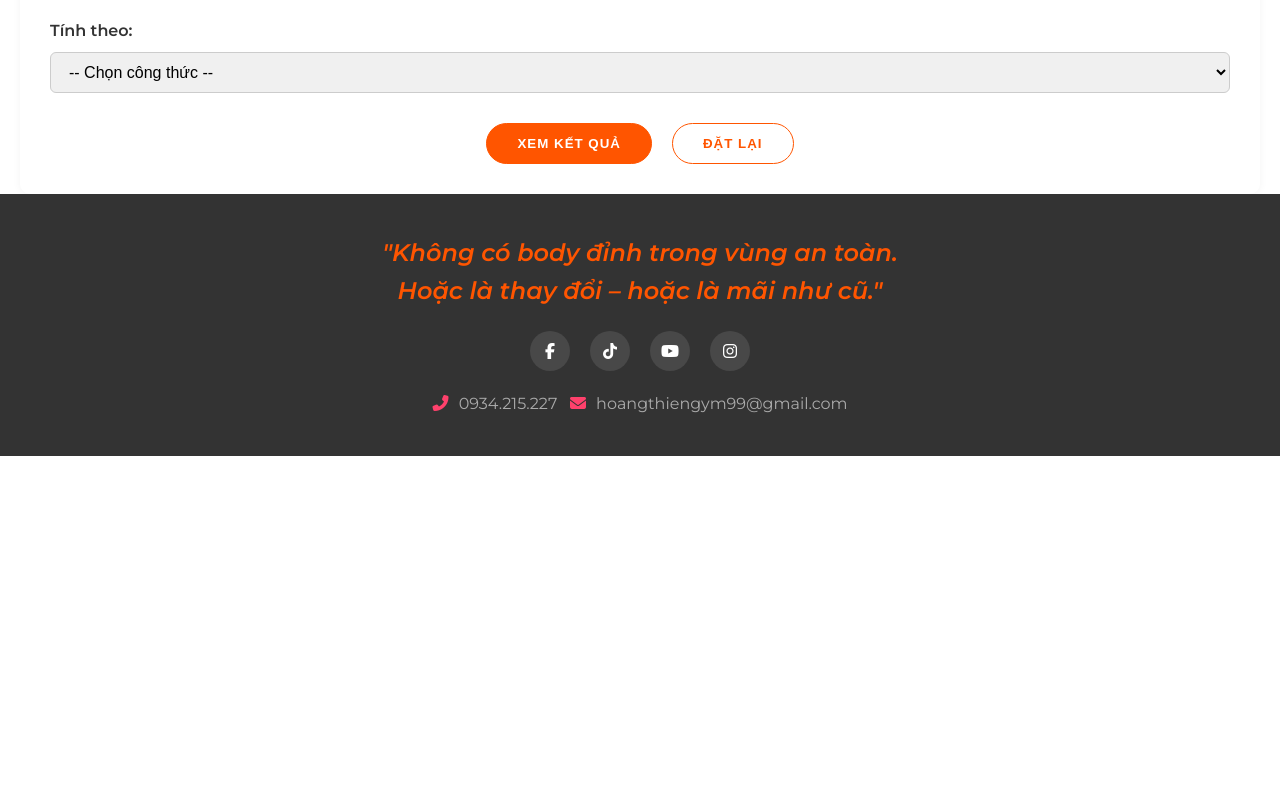
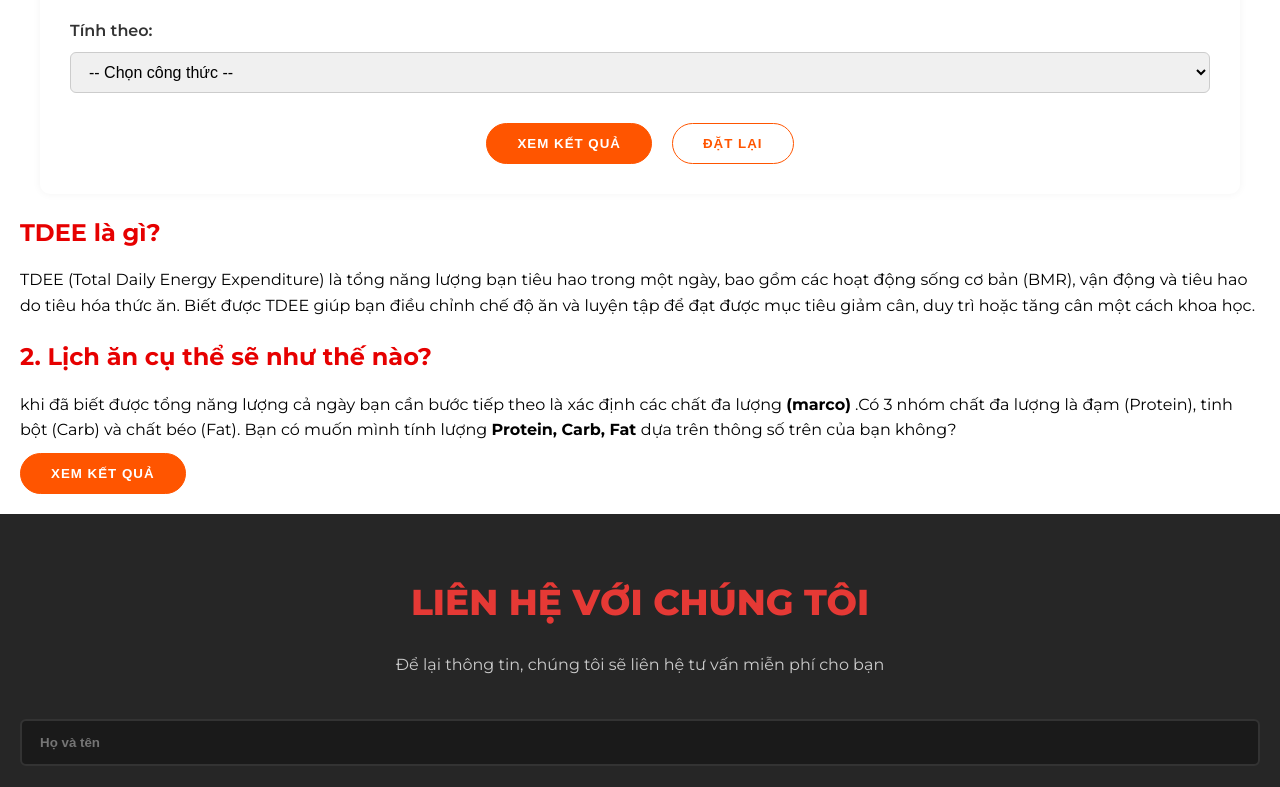
Before and after one commit to ThienAress/htcoaching, a React (Vite) app in the folder my-create-app/: page /tdee-calculator in a window 1280 px wide. Shown: the part 673-1460 px from the top of the page. Before the commit the page ends 1129 px from the top, so only its background shows below. Built offline with nearby package versions, Linux system fonts and the light colour scheme.

Commit message:
code done logic tdeeCalculator

```diff
--- a/my-create-app/src/Pages/TdeeCalculator/TdeeCalculator.css
+++ b/my-create-app/src/Pages/TdeeCalculator/TdeeCalculator.css
@@ -1,13 +1,8 @@
-.tdee {
-  background-color: #f9f9f9;
-  padding: 60px 20px;
-}
-
 .tdee-title {
   text-align: center;
   font-size: 2rem;
   color: #e60000;
-  margin-bottom: 40px;
+  margin: 20px 0;
   font-weight: bold;
   text-transform: uppercase;
 }
@@ -17,26 +12,28 @@
   padding: 30px;
   border-radius: 10px;
   box-shadow: 0 0 8px rgba(0, 0, 0, 0.05);
+  max-width: 1200px;
+  margin: 0 auto;
 }
 
-.form-grid {
+.tdee .form-grid {
   display: grid;
   gap: 20px;
 }
 
-.form-group {
+.tdee .form-group {
   display: flex;
   flex-direction: column;
 }
 
-.form-group label {
+.tdee .form-group label {
   font-weight: 600;
   margin-bottom: 8px;
   color: #333;
 }
 
-.form-group input,
-.form-group select {
+.tdee .form-group input,
+.tdee .form-group select {
   padding: 10px 14px;
   border: 1px solid #ccc;
   border-radius: 6px;
@@ -45,38 +42,126 @@
   transition: 0.2s ease-in-out;
 }
 
-.form-group input:focus,
-.form-group select:focus {
+.tdee .form-group input:focus,
+.tdee .form-group select:focus {
   background-color: #fff;
-  border-color: #e60000;
+  border-color: var(--primary-color);
   outline: none;
 }
 
-.form-actions {
+.tdee .form-actions {
   display: flex;
   justify-content: center;
   gap: 20px;
   margin-top: 30px;
+  flex-wrap: wrap;
 }
 
 .tdee-result-box {
-  margin-top: 30px;
-  padding: 20px;
-  border: 1px solid #ddd;
-  border-radius: 10px;
-  background-color: #fefefe;
-  box-shadow: 0 2px 8px rgba(0, 0, 0, 0.05);
+  margin-top: 40px;
+  display: grid;
+  grid-template-columns: repeat(auto-fit, minmax(280px, 1fr));
+  gap: 20px;
+  text-align: center;
 }
 
-.tdee-result-box p {
-  font-size: 1rem;
-  margin-bottom: 10px;
-  line-height: 1.6;
-  color: #34495e;
+.result-card {
+  background-color: #e4e4e9;
+  border-radius: 6px;
+  padding: 30px 15px;
+  box-shadow: 0 2px 6px rgba(0, 0, 0, 0.05);
 }
 
-.tdee-result-box strong {
-  color: #2980b9;
+.result-card h4 {
+  font-size: 1.1rem;
+  font-weight: bold;
+  color: #0a0a23;
+  margin-bottom: 10px;
+}
+
+.result-card .value {
+  font-size: 2.4rem;
+  font-weight: bold;
+  color: red;
+  margin-bottom: 8px;
+}
+
+.result-card span {
+  font-size: 1rem;
+  color: #0a0a23;
+  margin-left: 5px;
+}
+/* Description section */
+.tdee-description,
+.tdee-info-section {
+  margin: 20px 0;
+  background: #fff;
+}
+
+.tdee-description h3,
+.tdee-info-section h3,
+.tdee-info-contact {
+  font-size: 1.5rem;
+  color: #e60000;
+  margin-bottom: 15px;
+}
+
+.tdee-description p,
+.tdee-info-section p {
+  font-size: 1rem;
+  color: var(--black-color);
+  line-height: 1.6;
+}
+
+.tdee-info-section .btn {
+  margin-top: 10px;
+}
+
+.macro-table {
+  display: grid;
+  grid-template-columns: repeat(auto-fit, minmax(220px, 1fr));
+  gap: 24px;
+  margin-top: 32px;
+}
+
+.macro-card {
+  border: 1px solid #ddd;
+  border-radius: 12px;
+  overflow: hidden;
+  background-color: #fffefc;
+  box-shadow: 0 4px 10px rgba(0, 0, 0, 0.06);
+}
+
+.macro-card h4 {
+  background-color: #1e88e5;
+  color: white;
+  font-size: 14px;
+  font-weight: 600;
+  text-align: center;
+  padding: 10px;
+  margin: 0;
+}
+
+.macro-row {
+  display: flex;
+  flex-direction: column;
+  align-items: center;
+  justify-content: center;
+  padding: 14px 0;
+  border-top: 1px solid #f0f0f0;
+}
+
+.macro-row strong {
+  font-size: 24px;
+  color: #2d2d2d;
+  font-weight: 600;
+}
+
+.macro-row span {
+  font-size: 13px;
+  color: #777;
+  font-style: italic;
+  margin-top: 2px;
 }
 
 .error-message {
@@ -85,10 +170,3 @@
   margin-top: 4px;
   font-style: italic;
 }
-
-.error-message {
-  color: #ee2711;
-  font-size: 1rem;
-  margin-top: 4px;
-  font-style: italic;
-}
--- a/my-create-app/src/Pages/TdeeCalculator/TdeeCalculator.jsx
+++ b/my-create-app/src/Pages/TdeeCalculator/TdeeCalculator.jsx
@@ -1,6 +1,7 @@
 import React, { useState } from "react";
 import FooterMinimal from "../../components/Footer/FooterMinimal";
 import HeaderMinimal from "../../components/Header/HeaderMinimal";
+import Contact from "../../components/Contact/Contact";
 import "./TdeeCalculator.css";
 
 const TdeeCalculator = () => {
@@ -17,10 +18,13 @@ const TdeeCalculator = () => {
   const [errors, setErrors] = useState({});
   const [tdee, setTdee] = useState(null);
   const [bmr, setBmr] = useState(null);
+  const [macroSet, setMacroSet] = useState(null);
 
   const handleChange = (e) => {
-    setForm({ ...form, [e.target.name]: e.target.value });
-    setErrors({ ...errors, [e.target.name]: "" });
+    const { name, value } = e.target;
+    if (!name) return;
+    setForm((prev) => ({ ...prev, [name]: value }));
+    setErrors((prev) => ({ ...prev, [name]: "" }));
   };
 
   const handleSubmit = (e) => {
@@ -28,7 +32,6 @@ const TdeeCalculator = () => {
     const { gender, height, weight, age, activity, formula, bodyfat } = form;
 
     let newErrors = {};
-
     if (!gender) newErrors.gender = "Vui lòng chọn giới tính.";
     if (!height) newErrors.height = "Vui lòng nhập chiều cao.";
     if (!weight) newErrors.weight = "Vui lòng nhập cân nặng.";
@@ -62,6 +65,7 @@ const TdeeCalculator = () => {
     const calculatedTdee = Math.round(calculatedBmr * act);
     setBmr(Math.round(calculatedBmr));
     setTdee(calculatedTdee);
+    setMacroSet(null);
   };
 
   const handleReset = () => {
@@ -77,16 +81,39 @@ const TdeeCalculator = () => {
     setTdee(null);
     setBmr(null);
     setErrors({});
+    setMacroSet(null);
+  };
+
+  const calculateMacro = () => {
+    if (!tdee) return;
+
+    const plans = {
+      "Low-carb": { protein: 0.4, fat: 0.4, carb: 0.2 },
+      "Moderate-carb ": { protein: 0.3, fat: 0.35, carb: 0.35 },
+      "High-carb": { protein: 0.3, fat: 0.2, carb: 0.5 },
+    };
+
+    const results = {};
+    for (const [goal, ratio] of Object.entries(plans)) {
+      const pCal = tdee * ratio.protein;
+      const cCal = tdee * ratio.carb;
+      const fCal = tdee * ratio.fat;
+      results[goal] = {
+        protein: Math.round(pCal / 4),
+        carb: Math.round(cCal / 4),
+        fat: Math.round(fCal / 9),
+      };
+    }
+    setMacroSet(results);
   };
 
   return (
     <>
       <HeaderMinimal />
-
-      <section className="tdee-section">
+      <section className="tdee">
         <div className="container">
           <h2 className="tdee-title">
-            ĐO LƯỢNG CALO TIÊU HAO TRONG 1 NGÀY (TDEE)
+            ĐO LƯỢNG CALO ĐỐT CHÁY TRONG 1 NGÀY TDEE
           </h2>
 
           <form
@@ -210,24 +237,80 @@ const TdeeCalculator = () => {
 
             {tdee && bmr && (
               <div className="tdee-result-box">
-                <p>
-                  <strong>🔹 BMR (Tỉ lệ trao đổi chất cơ bản):</strong>{" "}
-                  {bmr.toLocaleString()} kcal/ngày
-                </p>
-                <p>
-                  <strong>🔸 TDEE (Tổng năng lượng tiêu hao):</strong>{" "}
-                  {tdee.toLocaleString()} kcal/ngày
-                </p>
-                <p>
-                  <strong>📌 Gợi ý hấp thụ:</strong> {tdee.toLocaleString()}{" "}
-                  kcal/ngày để duy trì cân nặng hiện tại
-                </p>
+                <div className="result-card">
+                  <h4>TDEE của bạn:</h4>
+                  <div className="value">
+                    {tdee}
+                    <span> kcal/ngày</span>
+                  </div>
+                </div>
+                <div className="result-card">
+                  <h4>BMR của bạn:</h4>
+                  <div className="value">
+                    {bmr}
+                    <span> kcal/ngày</span>
+                  </div>
+                </div>
+                <div className="result-card">
+                  <h4>Lượng calo cần thiết:</h4>
+                  <div className="value">
+                    {tdee}
+                    <span> kcal/ngày</span>
+                  </div>
+                </div>
               </div>
             )}
           </form>
+
+          <div className="tdee-description">
+            <h3>TDEE là gì?</h3>
+            <p>
+              TDEE (Total Daily Energy Expenditure) là tổng năng lượng bạn tiêu
+              hao trong một ngày, bao gồm các hoạt động sống cơ bản (BMR), vận
+              động và tiêu hao do tiêu hóa thức ăn. Biết được TDEE giúp bạn điều
+              chỉnh chế độ ăn và luyện tập để đạt được mục tiêu giảm cân, duy
+              trì hoặc tăng cân một cách khoa học.
+            </p>
+          </div>
+
+          <div className="tdee-info-section">
+            <h3>2. Lịch ăn cụ thể sẽ như thế nào?</h3>
+            <p>
+              khi đã biết được tổng năng lượng cả ngày bạn cần bước tiếp theo là
+              xác định các chất đa lượng <strong>(marco)</strong> .Có 3 nhóm
+              chất đa lượng là đạm (Protein), tinh bột (Carb) và chất béo (Fat).
+              Bạn có muốn mình tính lượng <strong>Protein, Carb, Fat </strong>
+              dựa trên thông số trên của bạn không?
+            </p>
+            <button onClick={calculateMacro} className="btn btn-primary">
+              Xem kết quả
+            </button>
+
+            {macroSet && (
+              <div className="macro-table">
+                {Object.entries(macroSet).map(([goal, values]) => (
+                  <div className="macro-card" key={goal}>
+                    <h4>{goal}</h4>
+                    <div className="macro-row">
+                      <strong>{values.protein}g</strong>
+                      <span>protein</span>
+                    </div>
+                    <div className="macro-row">
+                      <strong>{values.fat}g</strong>
+                      <span>fats</span>
+                    </div>
+                    <div className="macro-row">
+                      <strong>{values.carb}g</strong>
+                      <span>carbs</span>
+                    </div>
+                  </div>
+                ))}
+              </div>
+            )}
+          </div>
         </div>
       </section>
-
+      <Contact />
       <FooterMinimal />
     </>
   );
```
